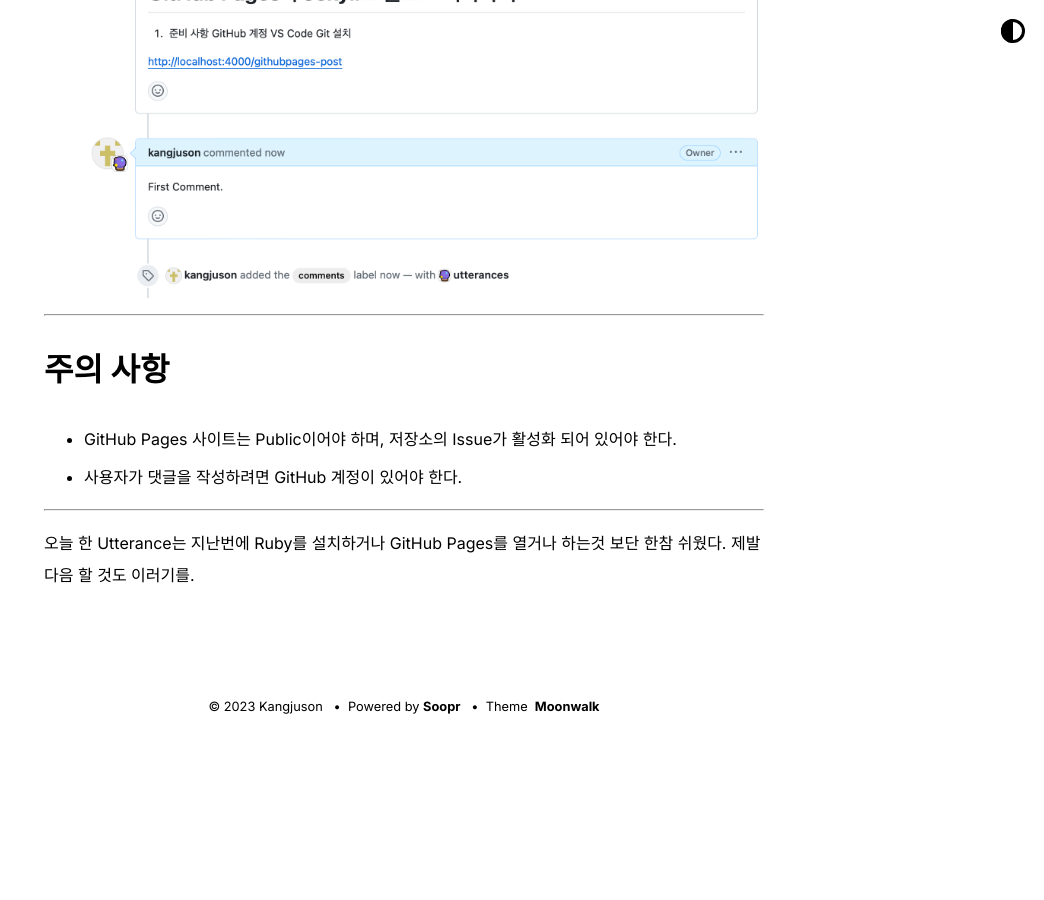
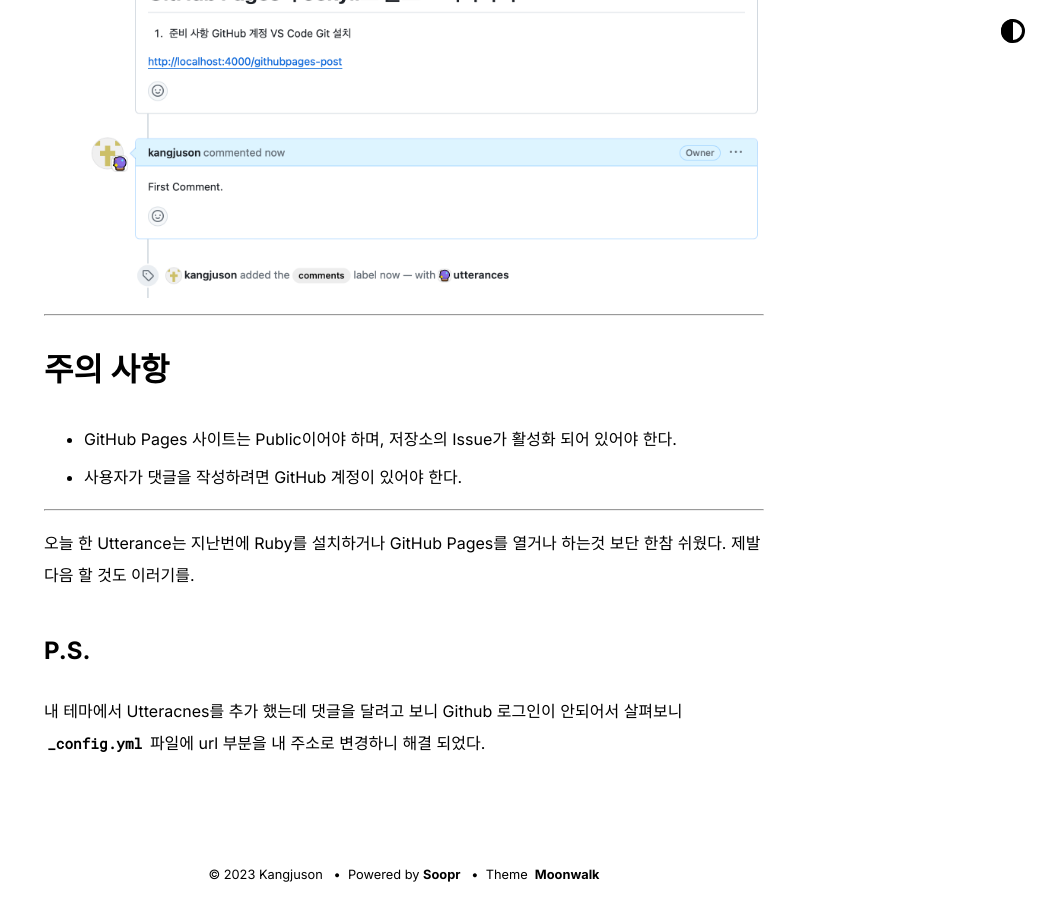
Before and after one commit to kangjuson/kangjuson.github.io, a Jekyll site: the page built from _posts/2023-11-06-Utterances-post.md, in a window 1280 px wide and 900 px high, scrolled down 2772 px. Shown: the whole window, without its empty margins (236-1280 px from the left). Built offline with Jekyll 4.4.1, drawn with Linux system fonts in a browser that asks for light colours; comment, search, counter and statistics services are not loaded; before the commit the page ends 3504 px from its top, so only the background shows below that; some of the changed text lies outside the part shown.

Commit message:
utterances 에 github 로그인 안되던 부분 수정정

```diff
--- a/_posts/2023-11-06-Utterances-post.md
+++ b/_posts/2023-11-06-Utterances-post.md
@@ -49,3 +49,6 @@ tags: [Git, Mac OS, Utterances]
 
  ---
  오늘 한 Utterance는 지난번에 Ruby를 설치하거나 GitHub Pages를 열거나 하는것 보단 한참 쉬웠다. 제발 다음 할 것도 이러기를.
+
+## P.S.
+내 테마에서 Utteracnes를 추가 했는데 댓글을 달려고 보니 Github 로그인이 안되어서 살펴보니 `_config.yml` 파일에 url 부분을 내 주소로 변경하니 해결 되었다.
```
